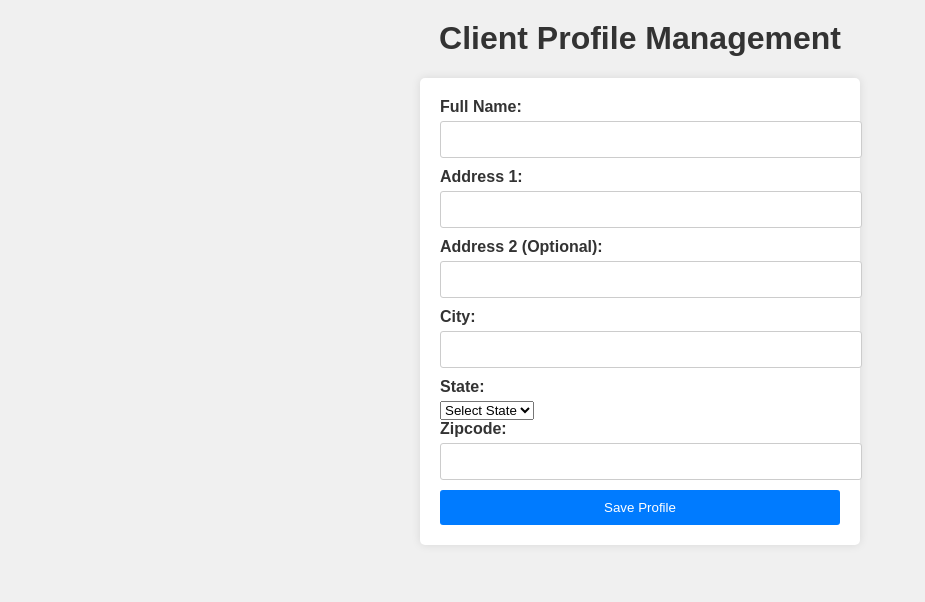
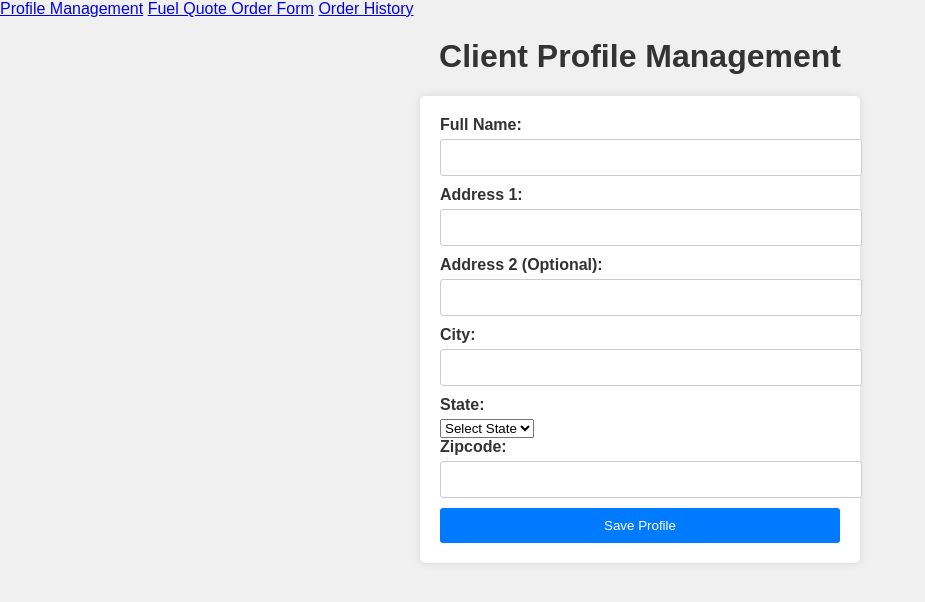
Before and after one commit to Yayan57/Fuel_Rate_application, a plain HTML site: page Client_Profile_Managment.html in a window 1280 px wide. Shown: the whole page, without its empty margins (0-925 px from the left). Drawn offline with Linux system fonts and the light colour scheme.

Commit message:
Update Client_Profile_Managment.html
Added header with links to other pages.

```diff
--- a/Client_Profile_Managment.html
+++ b/Client_Profile_Managment.html
@@ -5,6 +5,12 @@
     <link rel="stylesheet" type="text/css" href="styles.css"> <!-- Link to your CSS file -->
 </head>
 <body>
+    <header id="header">
+        <a href="Client_Profile_Managment.html">Profile Management</a>
+        <a href="Fuel_Quote_Form.html">Fuel Quote Order Form</a>
+        <a href="fuel_quote_history.html">Order History</a>
+    </header>
+
     <h1>Client Profile Management</h1>
     <form id="profileForm" action="save_profile.php" method="post">
         <label for="fullName">Full Name:</label>
```
